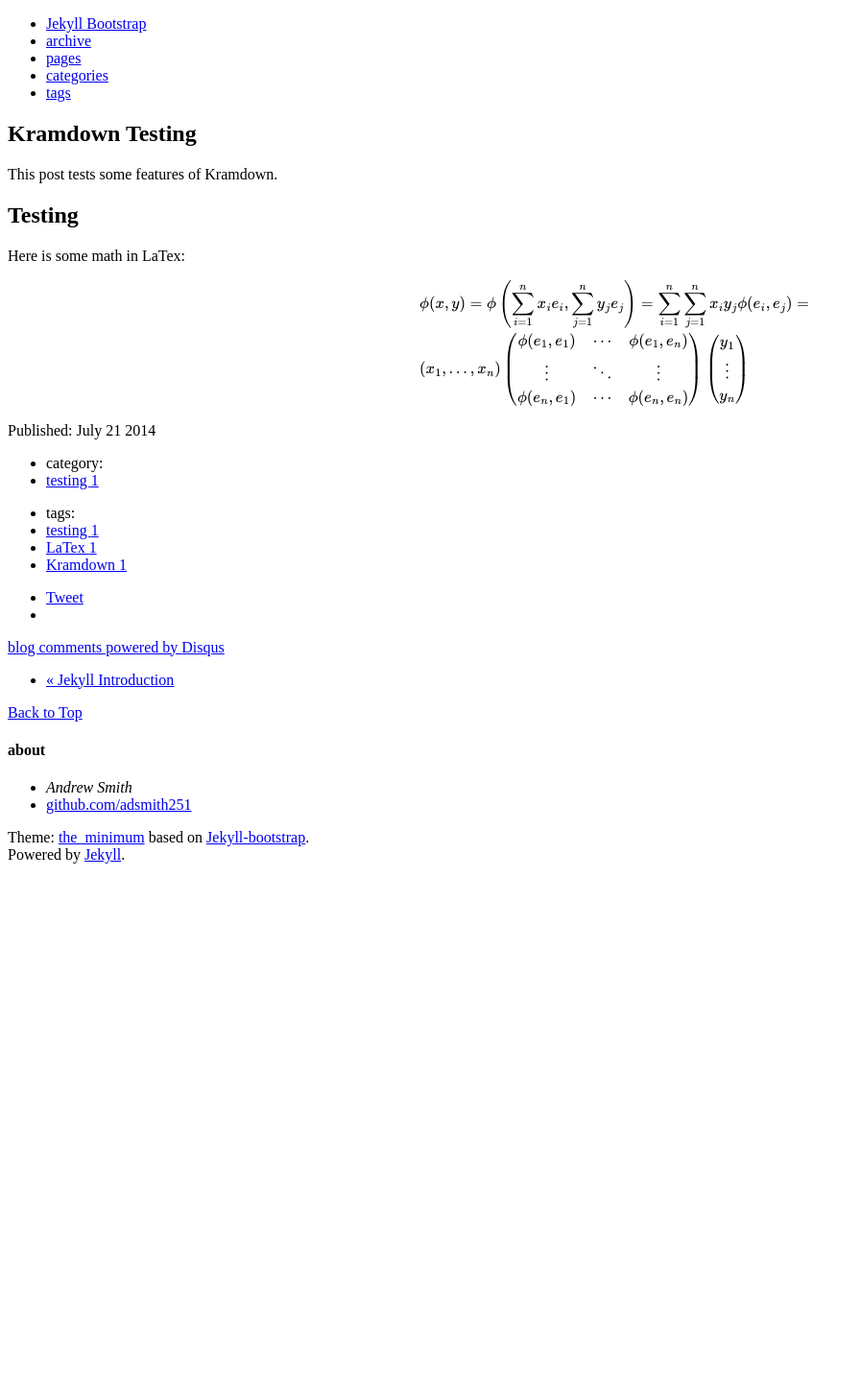
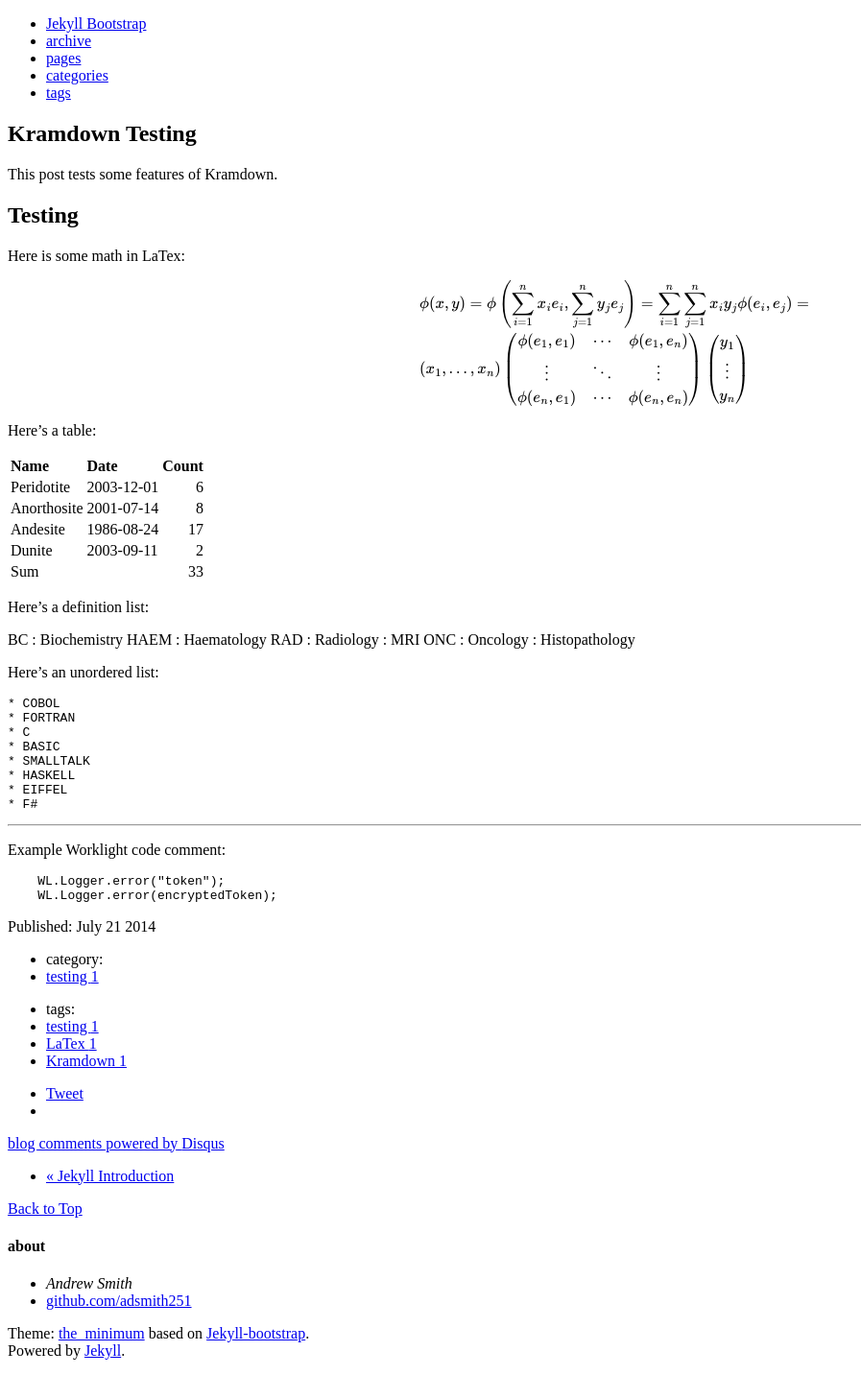
Before and after one commit to adsmith251/adsmith251.github.io, a Jekyll site: the page built from _posts/2014-07-21-kramdown-testing.md, in a window 1280 px wide. Shown: the whole page at 96% size, without its empty margins (0-897 px from the left). Built offline with Jekyll 4.4.1, drawn with Linux system fonts in a browser that asks for light colours; formulas are drawn with MathJax 3; comment, search, counter and statistics services are not loaded; before the commit the page ends 916 px from its top, so only the background shows below that.

Commit message:
More testing of Kramdown markdown

```diff
--- a/_posts/2014-07-21-kramdown-testing.md
+++ b/_posts/2014-07-21-kramdown-testing.md
@@ -33,3 +33,47 @@ $$
     \end{array} \right)
 \end{align*}
 $$
+
+Here's a table:
+
+|Name|Date|Count|
+|:-|:-|-:|
+|Peridotite|2003-12-01|6|
+|Anorthosite|2001-07-14|8|
+|Andesite|1986-08-24|17|
+|Dunite|2003-09-11|2|
+|===
+|Sum||33|
+
+Here's a definition list:
+
+BC
+	: Biochemistry
+HAEM
+	: Haematology
+RAD
+	: Radiology
+	: MRI
+ONC
+	: Oncology
+	: Histopathology
+
+Here's an unordered list:
+
+	* COBOL
+	* FORTRAN
+	* C
+	* BASIC
+	* SMALLTALK
+	* HASKELL
+	* EIFFEL
+	* F#
+
+---
+
+Example Worklight code comment:
+
+~~~
+    WL.Logger.error("token");
+    WL.Logger.error(encryptedToken);
+~~~
```
